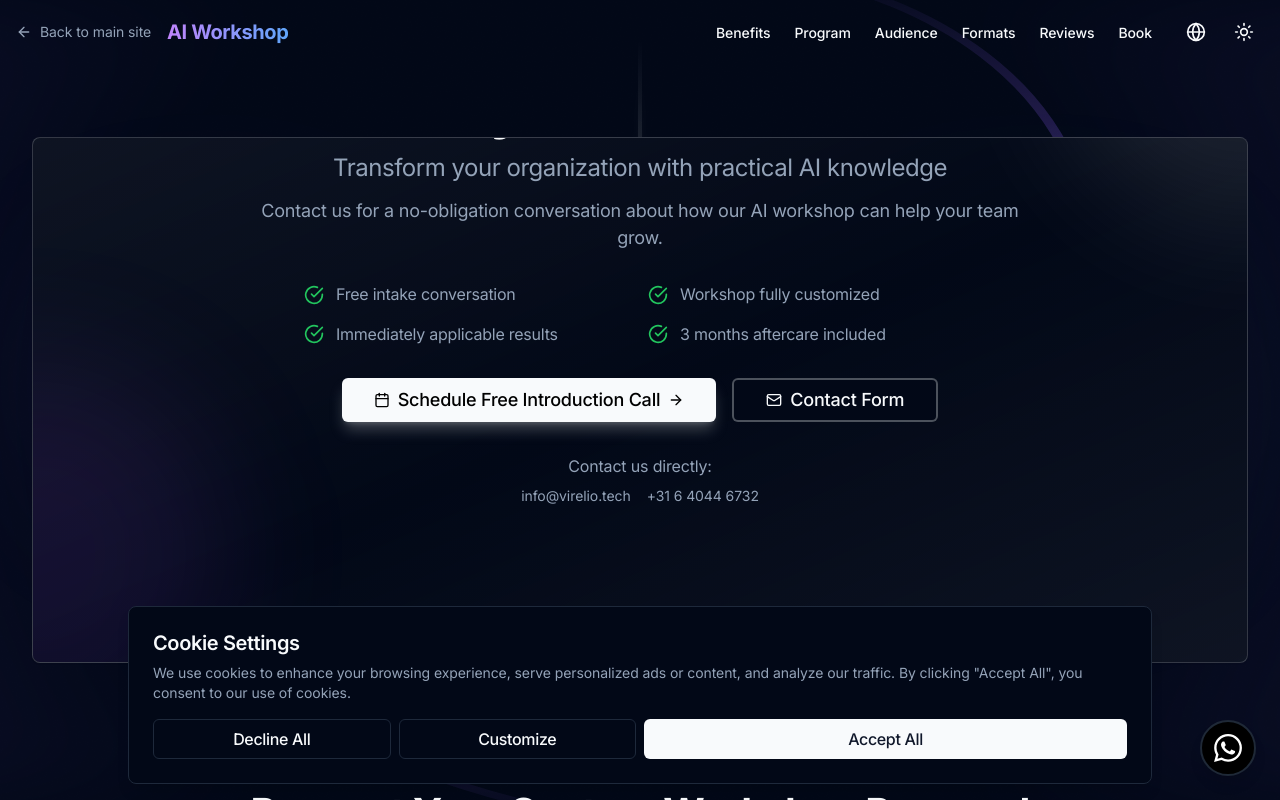
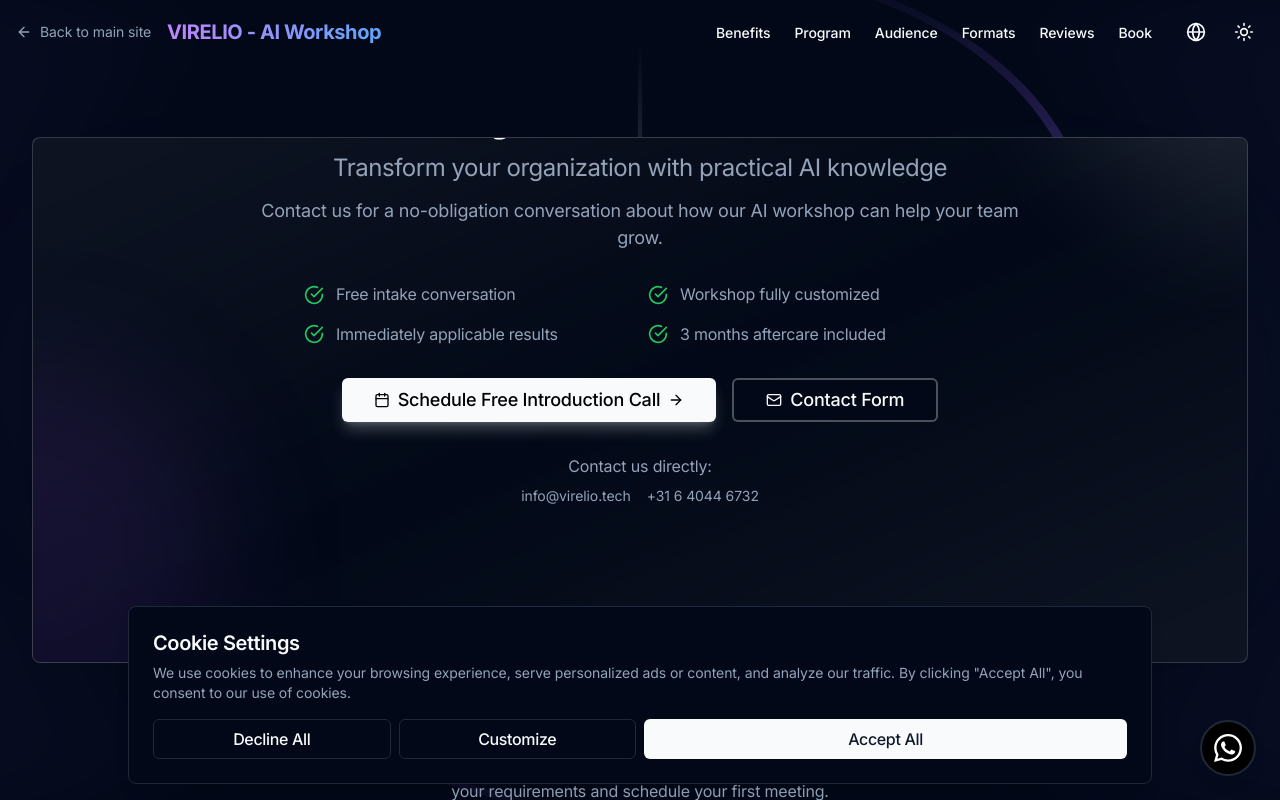
Before and after one commit to OmarNassar1127/landingpage, a Next.js app: page /en/workshop in a window 1280 px wide. Both pictures are taken after a click on the button "Contact Form". Shown: the part 4089-4889 px from the top of the page. Built offline with nearby package versions, Linux system fonts and the light colour scheme.

Commit message:
some more

```diff
--- a/src/components/sections/workshop/workshop-contact.tsx
+++ b/src/components/sections/workshop/workshop-contact.tsx
@@ -57,7 +57,7 @@ export default function WorkshopContact() {
 
   if (submitted) {
     return (
-      <section className="py-20 px-4 md:px-8 max-w-4xl mx-auto">
+      <div className="mt-8">
         <Card className="text-center p-8 border-green-200 bg-green-50 dark:bg-green-950 dark:border-green-800">
           <CardContent className="space-y-4">
             <Icon icon={CheckCircle} className="h-16 w-16 text-green-500 mx-auto" />
@@ -88,17 +88,17 @@ export default function WorkshopContact() {
             </Button>
           </CardContent>
         </Card>
-      </section>
+      </div>
     );
   }
 
   return (
-    <section className="py-20 px-4 md:px-8 max-w-4xl mx-auto">
-      <div className="text-center mb-12">
-        <h2 className="text-3xl md:text-4xl font-bold mb-4">
+    <div className="mt-8">
+      <div className="text-center mb-8">
+        <h3 className="text-2xl font-bold mb-4">
           Request Your Custom Workshop Proposal
-        </h2>
-        <p className="text-lg text-muted-foreground max-w-2xl mx-auto">
+        </h3>
+        <p className="text-muted-foreground max-w-2xl mx-auto">
           Tell us about your team and objectives, and we'll contact you within 24 hours to discuss your requirements and schedule your first meeting.
         </p>
       </div>
@@ -295,6 +295,6 @@ export default function WorkshopContact() {
           </div>
         </CardContent>
       </Card>
-    </section>
+    </div>
   );
 }
--- a/src/components/sections/workshop/workshop-navbar.tsx
+++ b/src/components/sections/workshop/workshop-navbar.tsx
@@ -118,7 +118,7 @@ export default function WorkshopNavbar() {
 
           {/* Workshop title */}
           <div className="text-xl font-bold tracking-tight bg-gradient-to-r from-purple-400 to-blue-400 text-transparent bg-clip-text">
-            AI Workshop
+            VIRELIO - AI Workshop
           </div>
         </motion.div>
 
```
